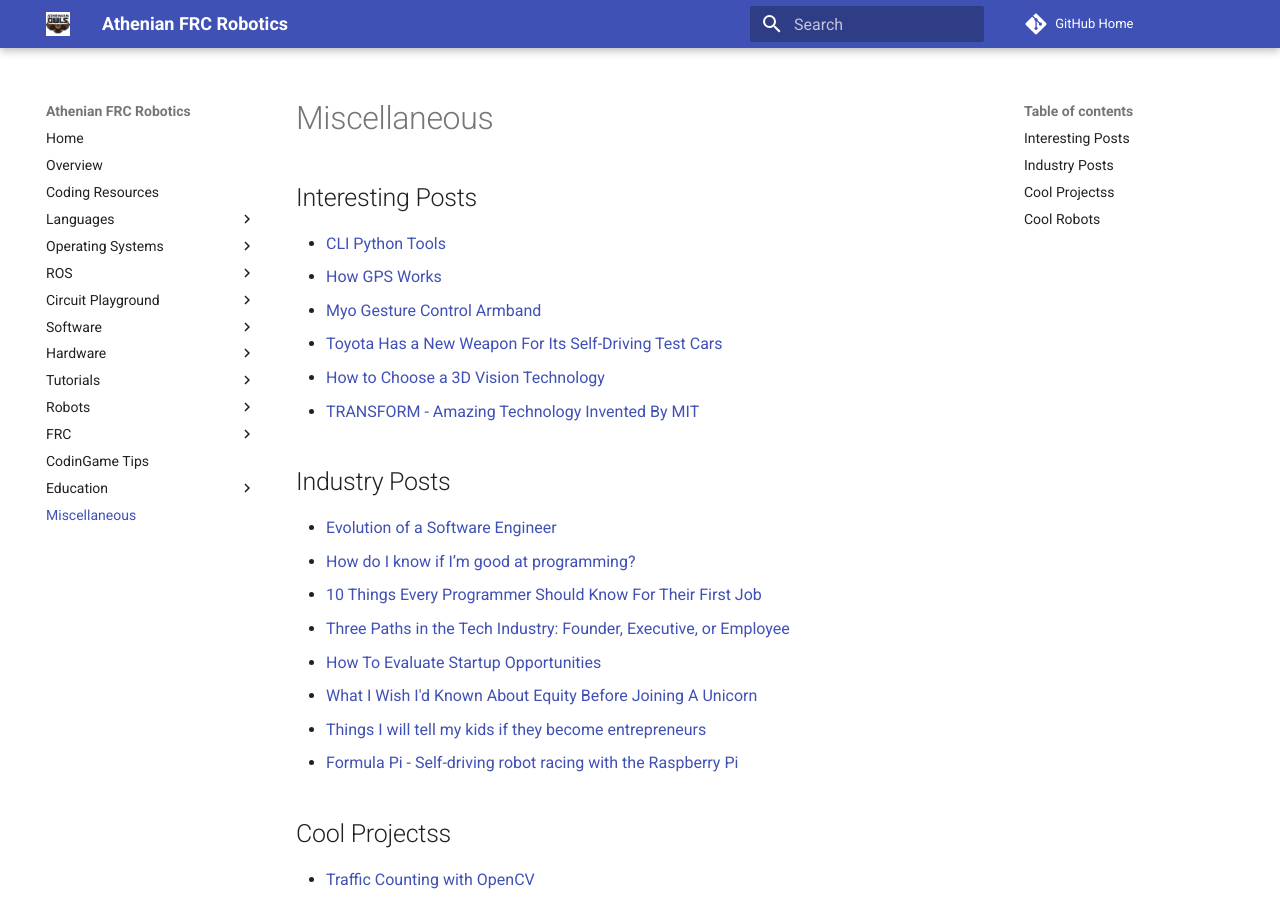
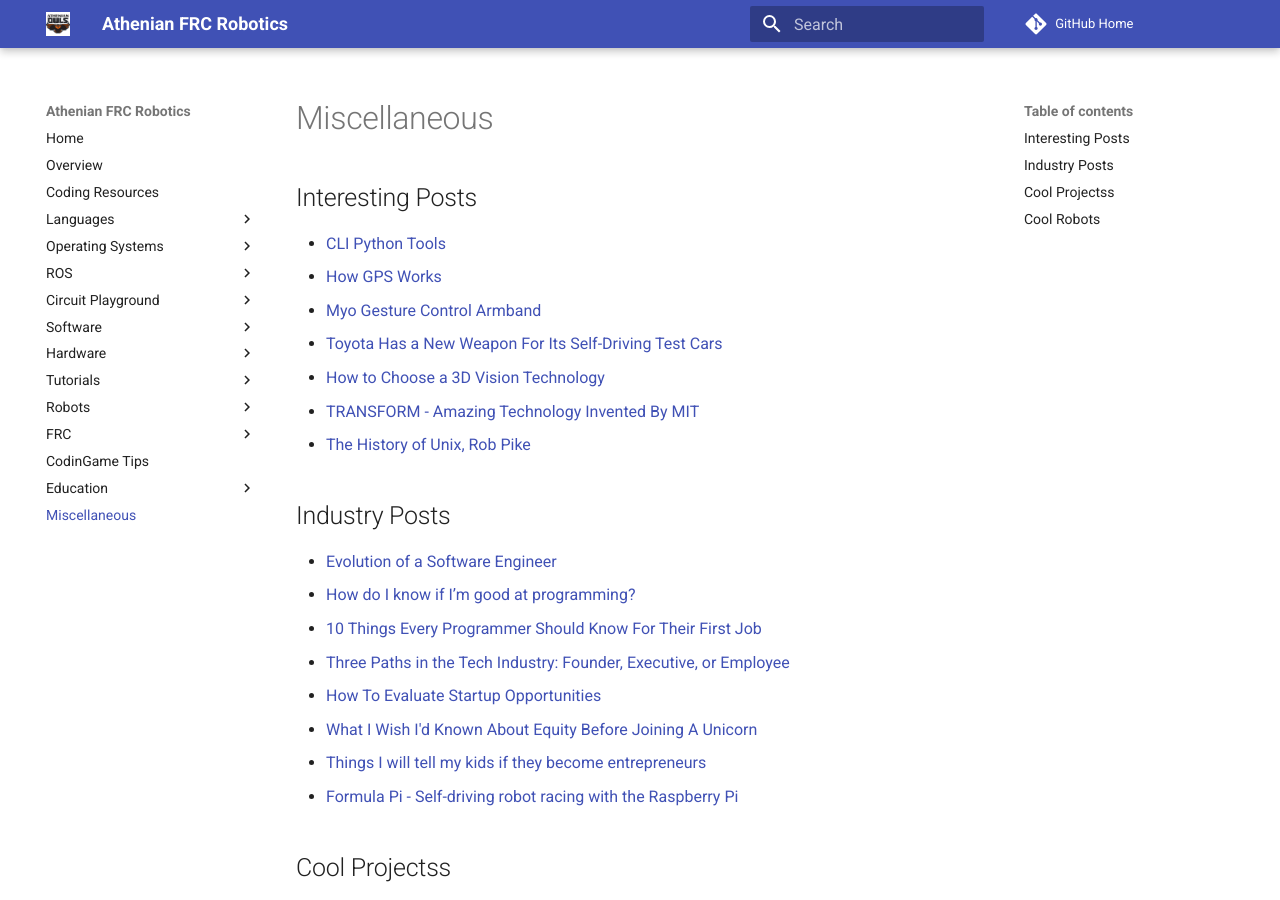
Before and after one commit to athenian-robotics/athenian-robotics-mkdocs, an MkDocs documentation site: the page built from docs/miscellaneous.md, in a window 1280 px wide and 900 px high. Built offline with MkDocs 1.6.1 and Material for MkDocs 9.7.7, drawn with Linux system fonts in a browser that asks for light colours; comment, search, counter and statistics services are not loaded.

Commit message:
Update docs

```diff
--- a/docs/miscellaneous.md
+++ b/docs/miscellaneous.md
@@ -7,6 +7,7 @@
 * [Toyota Has a New Weapon For Its Self-Driving Test Cars](http://fortune.com/2017/09/27/toyota-self-driving-car-luminar/)
 * [How to Choose a 3D Vision Technology](http://carnegierobotics.com/news/2017/8/25/how-to-choose-a-3d-vision-technology)
 * [TRANSFORM - Amazing Technology Invented By MIT](https://www.youtube.com/watch?v=lCARHatJQJA)
+* [The History of Unix, Rob Pike](https://www.youtube.com/watch?v=_2NI6t2r_Hs)
 
 ## Industry Posts
 * [Evolution of a Software Engineer](https://medium.com/@bfil/evolution-of-a-software-engineer-a9f88531084)
```
Also changed, not shown: docs/circuitpython.md (+1 -1 lines).
